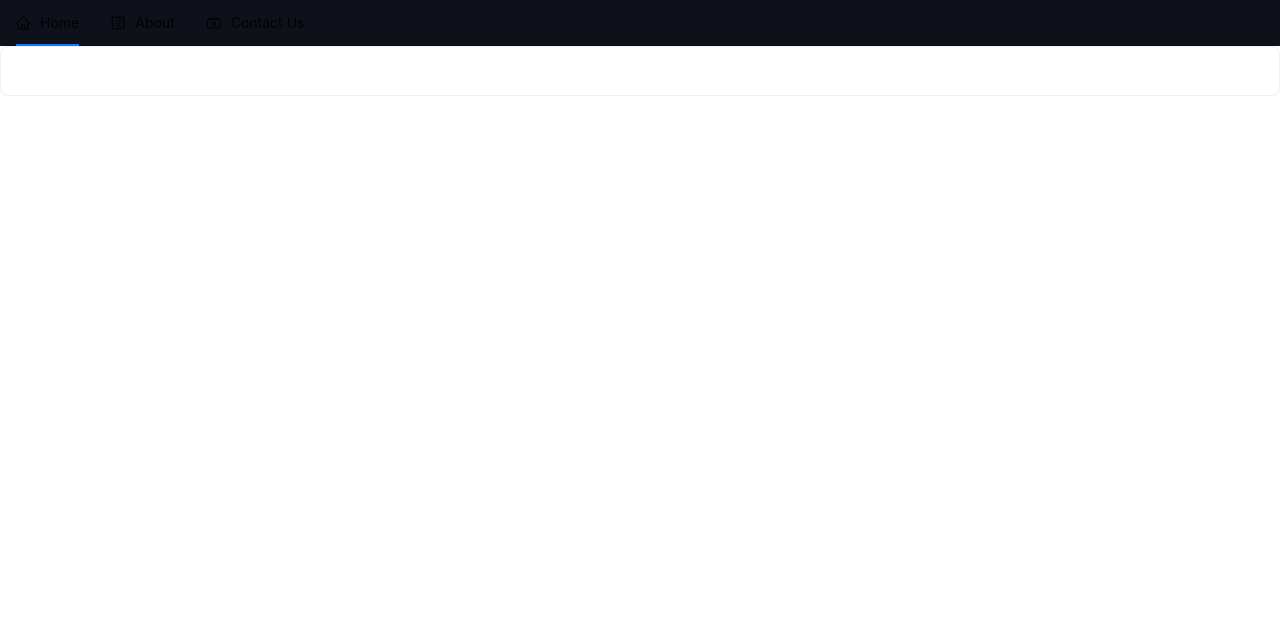
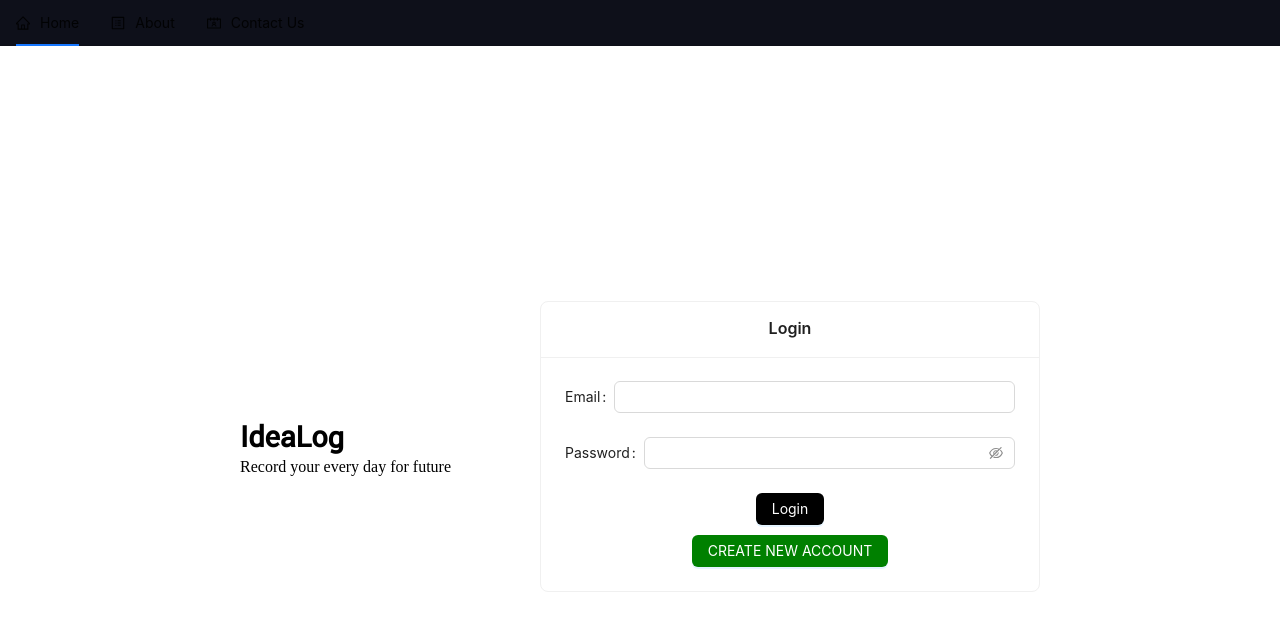
Before and after one commit to ShirshakShahi/IdeaLog, a React (Vite) app: page /login in a window 1280 px wide. Shown: the top 630 px of the page. Built offline with nearby package versions, Linux system fonts and the light colour scheme.

Commit message:
added signup modal

```diff
--- a/src/App.jsx
+++ b/src/App.jsx
@@ -8,6 +8,7 @@ const App = () => {
     <>
       <NavBar />
       <Routes>
+        <Route path="/" element={<h3>Welcome</h3>} />
         <Route path="/login" element={<LoginPage />} />
         <Route path="/signup" element={<SignupPage />} />
       </Routes>
--- a/src/components/Login.jsx
+++ b/src/components/Login.jsx
@@ -1,7 +1,88 @@
-import { Card } from "antd";
+import { Form, Input, Card, Button, Modal } from "antd";
+
+import React, { useState } from "react";
 
 const Login = () => {
-  return <Card></Card>;
+  const [isSignup, setIsSignup] = useState(false);
+  const showSignup = () => {
+    setIsSignup(true);
+  };
+
+  return (
+    <div className="container">
+      <Modal title="Singup" open={isSignup} footer={null} keyboard>
+        <Form style={{ textAlign: "center" }}>
+          <div
+            style={{
+              display: "flex",
+              justifyContent: "space-between",
+              width: "",
+            }}
+          >
+            <Form.Item style={{ width: "230px" }}>
+              <Input placeholder="First Name" />
+            </Form.Item>
+            <Form.Item style={{ width: "230px" }}>
+              <Input placeholder="Second Name" />
+            </Form.Item>
+          </div>
+          <Form.Item name="email">
+            <Input id="email" type="text" placeholder="Email" />
+          </Form.Item>
+          <Form.Item name="password">
+            <Input.Password placeholder="New Password" />
+          </Form.Item>
+
+          <Button
+            type="primary"
+            htmlType="submit"
+            style={{ backgroundColor: "green" }}
+          >
+            Signup
+          </Button>
+        </Form>
+      </Modal>
+      <div
+        style={{
+          width: "300px",
+        }}
+      >
+        <h1>IdeaLog</h1>
+        <p>Record your every day for future</p>
+      </div>
+      <div className="center">
+        <Card title="Login" style={{ width: "500px" }}>
+          <Form>
+            <Form.Item label="Email" name="email">
+              <Input type="text" placeholder="" />
+            </Form.Item>
+            <Form.Item label="Password" name="password">
+              <Input.Password />
+            </Form.Item>
+            <Button
+              type="primary"
+              htmlType="submit"
+              style={{
+                backgroundColor: "black",
+                display: "block",
+                margin: "auto",
+              }}
+            >
+              Login
+            </Button>
+            <Button
+              type="primary"
+              onClick={showSignup}
+              style={{ backgroundColor: "green", marginTop: "10px" }}
+            >
+              CREATE NEW ACCOUNT
+            </Button>
+            <p></p>
+          </Form>
+        </Card>
+      </div>
+    </div>
+  );
 };
 
 export default Login;
--- a/src/components/Signup.jsx
+++ b/src/components/Signup.jsx
@@ -1,5 +1,39 @@
+import { Form, Input, Card, Button } from "antd";
+import { Link } from "react-router-dom";
+
 const Signup = () => {
-  return <h2>sign up</h2>;
+  return (
+    <div className="container">
+      <div className="center">
+        <Card title="Signup" style={{ width: "500px" }}>
+          <Form>
+            <Form.Item label="Email" name="email">
+              <Input type="text" placeholder="example@example.com" />
+            </Form.Item>
+            <Form.Item label="Password" name="password">
+              <Input.Password />
+            </Form.Item>
+            <Form.Item label="Confirm Password" name="password">
+              <Input.Password />
+            </Form.Item>
+            <Button
+              type="primary"
+              htmlType="submit"
+              style={{ backgroundColor: "black" }}
+            >
+              Signup
+            </Button>
+            <p>
+              Already have an account ?{" "}
+              <Link to="/login">
+                <span>Login here</span>
+              </Link>
+            </p>
+          </Form>
+        </Card>
+      </div>
+    </div>
+  );
 };
 
 export default Signup;
--- a/src/index.css
+++ b/src/index.css
@@ -8,3 +8,13 @@
 h1 {
   font-family: "Yantramanav", sans-serif;
 }
+.container {
+  display: flex;
+  justify-content: center;
+  align-items: center;
+  height: 100vh;
+}
+
+.center {
+  text-align: center;
+}
```
Also changed, not shown: src/components/NotePage/NotePage.jsx (added).
